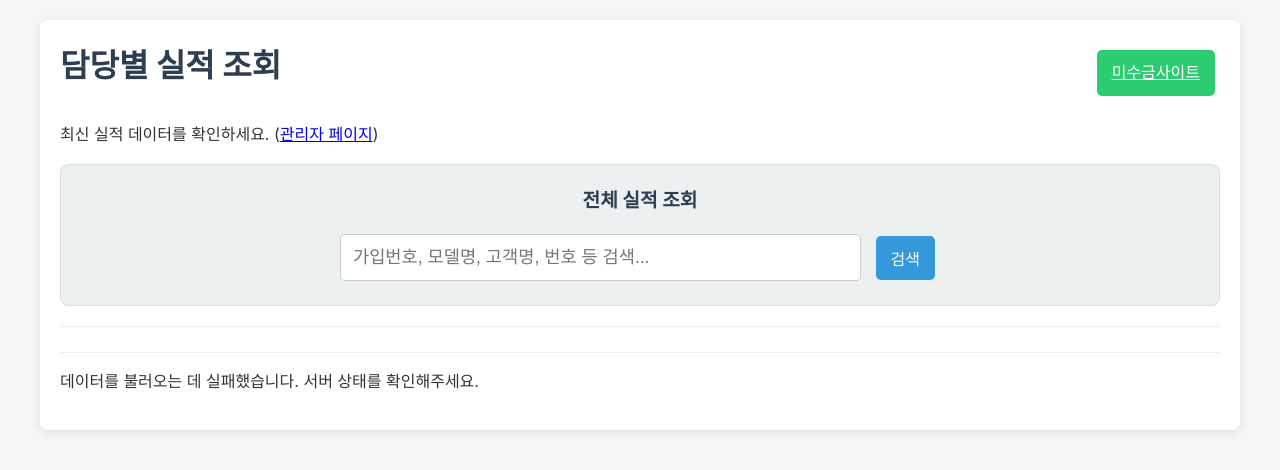
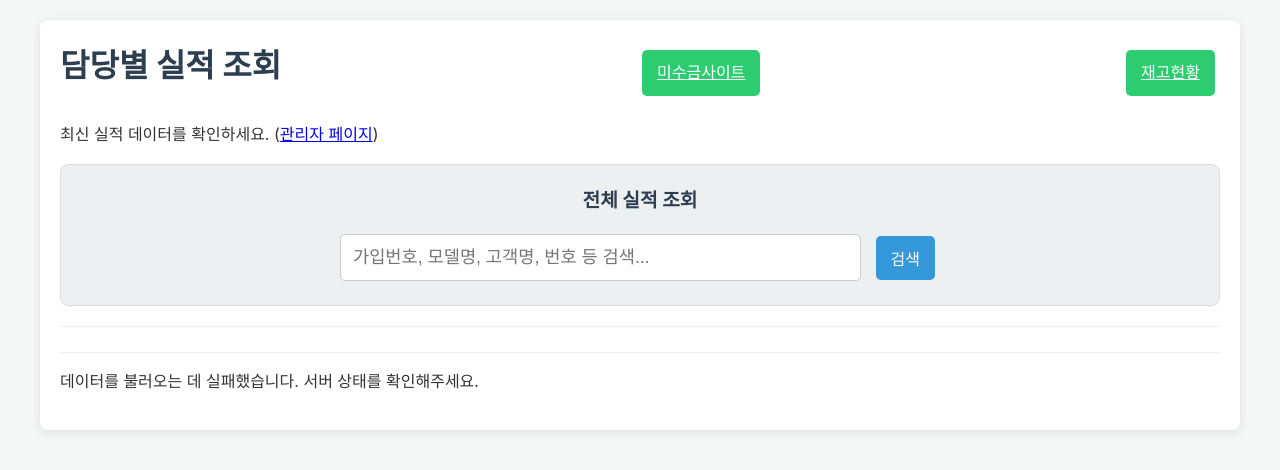
Before and after one commit to kimkeunho7890-ux/most_index, a website: page public/index.html in a window 1280 px wide. Drawn offline with Linux system fonts and the light colour scheme; no server answers.

Commit message:
Update index.html

```diff
--- a/public/index.html
+++ b/public/index.html
@@ -11,6 +11,7 @@
         <div style="display: flex; justify-content: space-between; align-items: center; flex-wrap: wrap; gap: 10px;">
             <h1>담당별 실적 조회</h1>
             <a href="https://misu-checker.onrender.com" target="_blank" class="btn btn-secondary">미수금사이트</a>
+            <a href="https://stocks-n171.onrender.com" target="_blank" class="btn btn-secondary">재고현황</a>
         </div>
         <p>최신 실적 데이터를 확인하세요. (<a href="#" onclick="promptForAdminPassword()">관리자 페이지</a>)</p>
 
```
